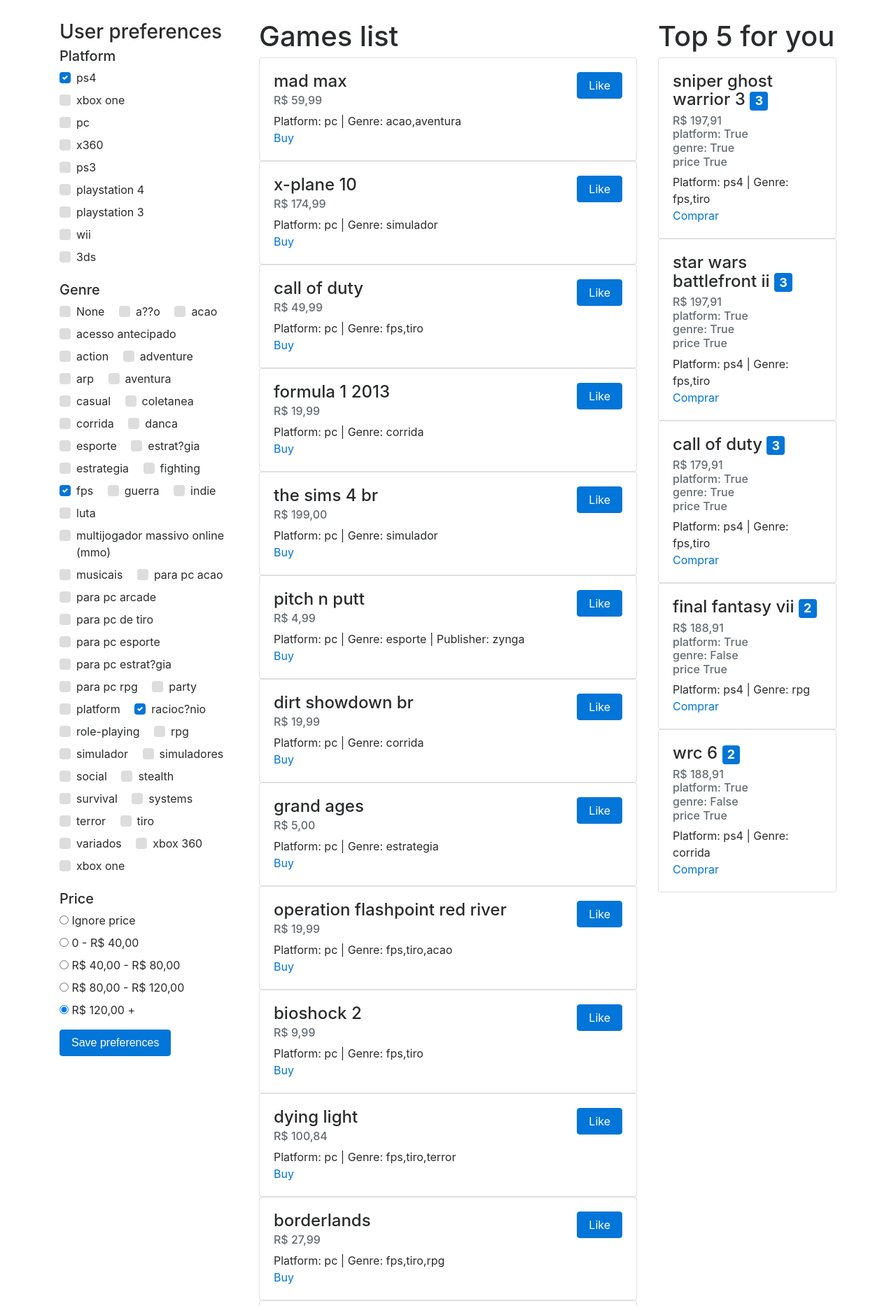
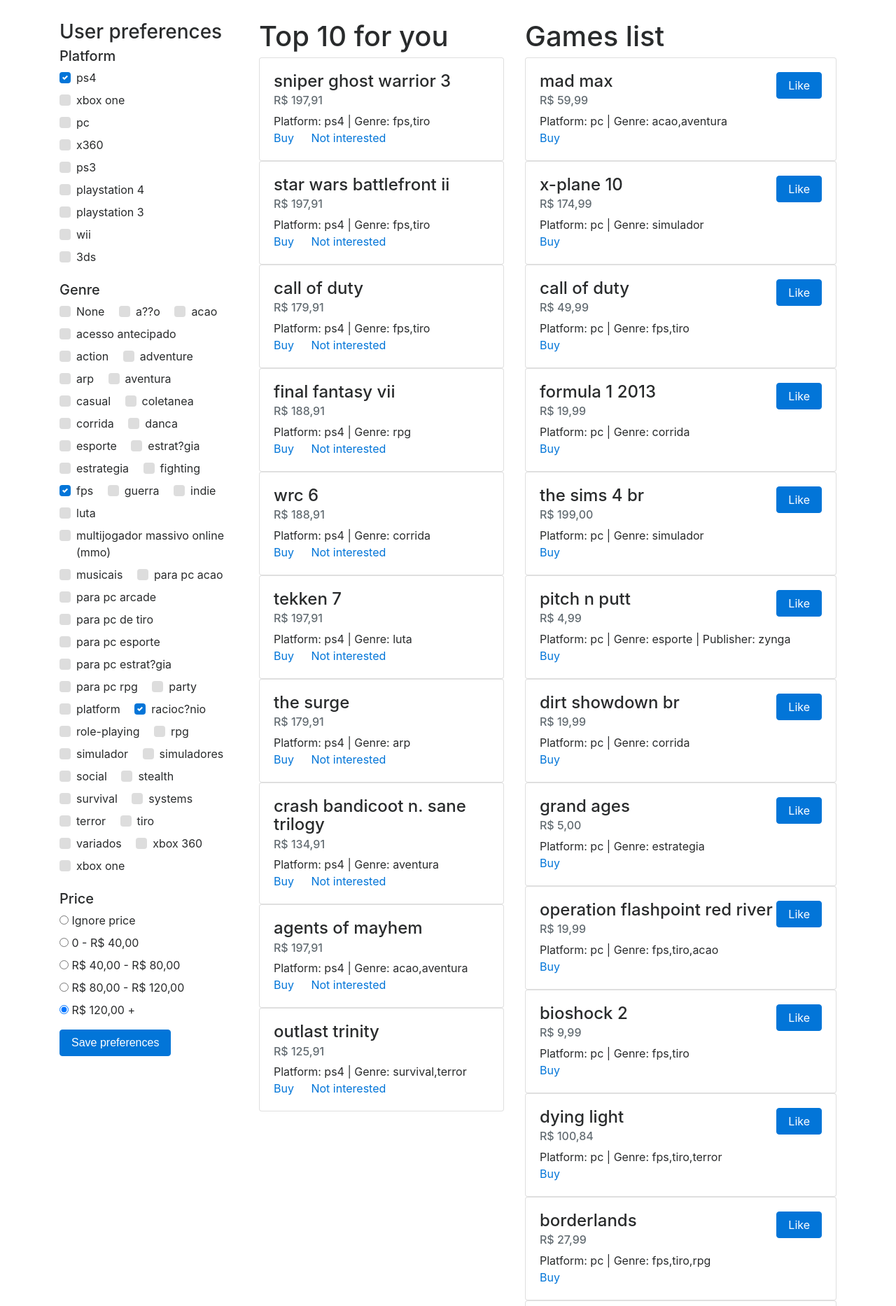
Before and after one commit to jhgv/choosegame, a Django app: page / in a window 1280 px wide. Shown: the part 54-1920 px from the top of the page at 70% size. Run offline with Django 3.2, Linux system fonts and the light colour scheme; a user stored in the database is signed in; data comes from the database, SQL or seed files in the repository; both versions use the stored data as it was after the commit; some libraries are stand-ins or nearby versions.

Commit message:
ajuste no layout e botao de not interested para produto recomendado

```diff
--- a/core/templates/home.html
+++ b/core/templates/home.html
@@ -112,7 +112,35 @@
         </form>
     </div>
 
-    <div class="col-md-6">
+
+
+    <div class="col-md-4">
+      {% if recommended_games %}
+        <div class="list-group">
+
+            <h1> Top {{recommended_games|length}} for you</h1>
+            {% for key, game in recommended_games %}
+            <div class="card">
+              <div class="card-block">
+                <!-- <span class="badge badge-primary">score: {{game.score}}</span> -->
+                <h4 class="card-title">{{game.titulo}}  </h4>
+                <h6 class="card-subtitle mb-2 text-muted">{{game.preco | upper}}</h6>
+
+                <!-- <h6 class="card-subtitle mb-2 text-muted">platform: {{game.p_platform}}</h6> -->
+                <!-- <h6 class="card-subtitle mb-2 text-muted">genre: {{game.p_genre}}</h6> -->
+                <!-- <h6 class="card-subtitle mb-2 text-muted">price {{game.p_price}}</h6> -->
+                <span class="card-text">Platform: {{game.plataforma}} | Genre: {{game.genero}} {% if game.desenvolvedor %}| Publisher: {{game.desenvolvedor}}{% endif %}</span><br />
+                <a href="{{game.url}}" target="_blank" class="card-link">Buy</a>
+                <a href="{{game.url}}" target="_blank" class="card-link">Not interested</a>
+                <!-- <a href="#" class="card-link">Another link</a> -->
+              </div>
+            </div>
+            {% endfor %}
+        </div>
+        {% endif %}
+    </div>
+
+    <div class="col-md-5">
         <div class="list-group">
             <h1> Games list</h1>
             {% for game in games %}
@@ -137,28 +165,5 @@
 
         </div>
     </div>
-
-    <div class="col-md-3">
-      {% if recommended_games %}
-        <div class="list-group">
-
-            <h1> Top {{recommended_games|length}} for you</h1>
-            {% for key, game in recommended_games %}
-            <div class="card">
-              <div class="card-block">
-                <h4 class="card-title">{{game.titulo}}  <span class="badge badge-primary">{{game.score}}</span></h4>
-                <h6 class="card-subtitle mb-2 text-muted">{{game.preco | upper}}</h6>
-                <h6 class="card-subtitle mb-2 text-muted">platform: {{game.p_platform}}</h6>
-                <h6 class="card-subtitle mb-2 text-muted">genre: {{game.p_genre}}</h6>
-                <h6 class="card-subtitle mb-2 text-muted">price {{game.p_price}}</h6>
-                <span class="card-text">Platform: {{game.plataforma}} | Genre: {{game.genero}} {% if game.desenvolvedor %}| Publisher: {{game.desenvolvedor}}{% endif %}</span><br />
-                <a href="{{game.url}}" target="_blank" class="card-link">Comprar</a>
-                <!-- <a href="#" class="card-link">Another link</a> -->
-              </div>
-            </div>
-            {% endfor %}
-        </div>
-        {% endif %}
-    </div>
 </div>
 {% endblock %}
--- a/core/utils.py
+++ b/core/utils.py
@@ -1,5 +1,14 @@
 GENRES_LIST = sorted(["simulador", "tiro", "role-playing", "stealth", "party", "xbox one", "esporte", "guerra", "casual", "social", "adventure", "para pc rpg", "rpg", "danca", "xbox 360", "systems", "para pc esporte", "para pc acao", "indie", "action", "a??o", "acesso antecipado", "acao", "simuladores", "musicais", "arp", "racioc?nio", "terror", "para pc de tiro", "para pc arcade", "luta", "aventura", "fighting", "corrida", "survival", "estrategia", "platform", "estrat?gia", "fps", "None","variados","multijogador massivo online (mmo)", "coletanea", "para pc estrat?gia"])
 
+
+def get_coverage(preferences, games):
+    pass
+
+def get_precision(preferences, games):
+    pass
+
+def get_f_measure(precision, coverage):
+    pass
 
 def get_clean_price(price):
     clean_price = price.split(' ')[1]
--- a/core/views.py
+++ b/core/views.py
@@ -111,7 +111,7 @@ class HomeView(LoginRequiredMixin, View):
         # recommended_games = sorted(recommended_games.items(), key=operator.itemgetter(0))
         recommended_games = sorted(recommended_games.items(),
                                   key=lambda kv: kv[1]['score'], reverse=True)
-        return recommended_games[:5]
+        return recommended_games[:10]
 
     def get(self, request):
         step = int(request.GET.get('step', 100))
```
Also changed, not shown: db.sqlite3.
